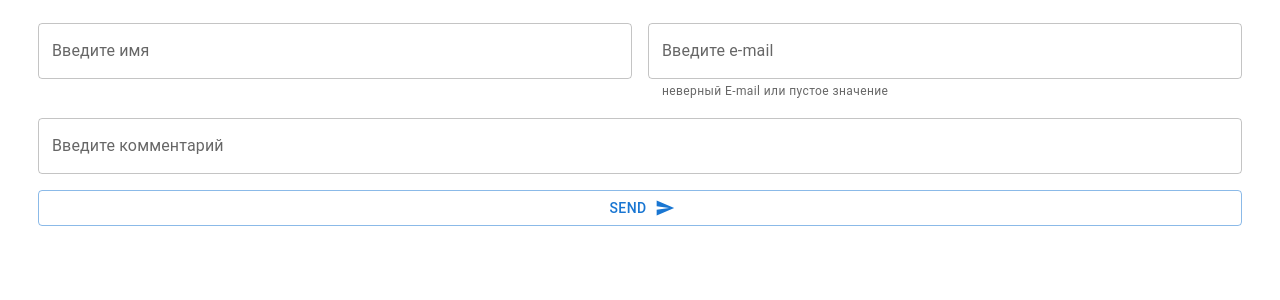
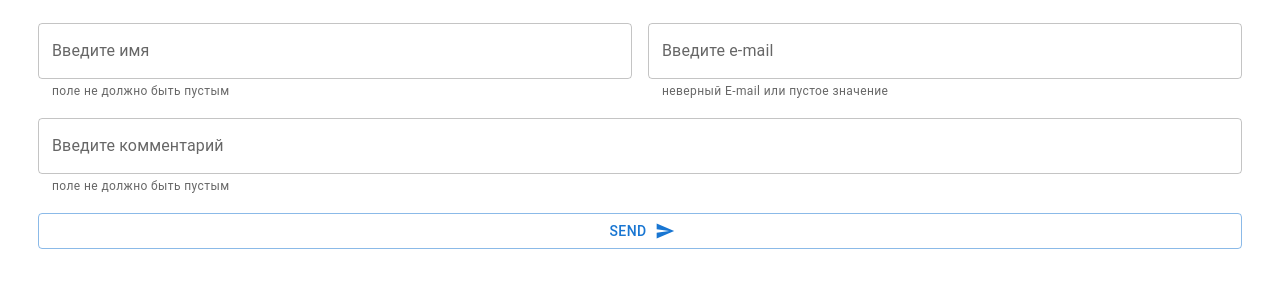
Before and after one commit to fermer123/inovation, a React app: page / in a window 1280 px wide. Shown: the top 300 px of the page. Built offline with nearby package versions, Linux system fonts and the light colour scheme.

Commit message:
fix validate for each input

```diff
--- a/src/App.tsx
+++ b/src/App.tsx
@@ -29,6 +29,18 @@ const App: FC = () => {
       validateEmail,
     );
 
+  const validate = (inputName: string) => {
+    if (inputName === 'email') {
+      return isValidEmail(email.value) && email.value.length
+        ? ''
+        : 'неверный E-mail или пустое значение';
+    }
+    if (inputName === 'name') {
+      return name.value.length ? '' : 'поле не должно быть пустым';
+    }
+    return comment.value.length ? '' : 'поле не должно быть пустым';
+  };
+
   const postDataMemo = useCallback(() => {
     if (
       name.value &&
@@ -57,15 +69,26 @@ const App: FC = () => {
     <Box sx={{mx: 1, mt: 1}}>
       <InputFormWrapper>
         <Stack direction='row' spacing={2}>
-          <InputForm label='Введите имя' validate {...name} />
+          <InputForm
+            label='Введите имя'
+            name='name'
+            validate={validate}
+            {...name}
+          />
           <InputForm
             label='Введите e-mail'
-            validate={isValidEmail(email.value)}
+            name='email'
+            validate={validate}
             {...email}
           />
         </Stack>
         <Stack direction='row' spacing={2}>
-          <InputForm label='Введите комментарий' validate {...comment} />
+          <InputForm
+            label='Введите комментарий'
+            name='comment'
+            validate={validate}
+            {...comment}
+          />
         </Stack>
         <PostButton postData={postDataMemo} />
         <Comments data={data} setData={setData} />
--- a/src/components/inputForm/InputForm.tsx
+++ b/src/components/inputForm/InputForm.tsx
@@ -5,10 +5,17 @@ interface IInputFormProps {
   label: string;
   value: string;
   onChange: (e: ChangeEvent<HTMLInputElement>) => void;
-  validate: boolean;
+  validate: (inputName: string) => string;
+  name: string;
 }
 
-const InputForm: FC<IInputFormProps> = ({label, value, onChange, validate}) => {
+const InputForm: FC<IInputFormProps> = ({
+  label,
+  value,
+  onChange,
+  name,
+  validate,
+}) => {
   return (
     <TextField
       value={value}
@@ -16,7 +23,7 @@ const InputForm: FC<IInputFormProps> = ({label, value, onChange, validate}) => {
       fullWidth
       label={label}
       variant='outlined'
-      helperText={validate ? '' : 'неверный E-mail или пустое значение'}
+      helperText={validate(name)}
     />
   );
 };
```
